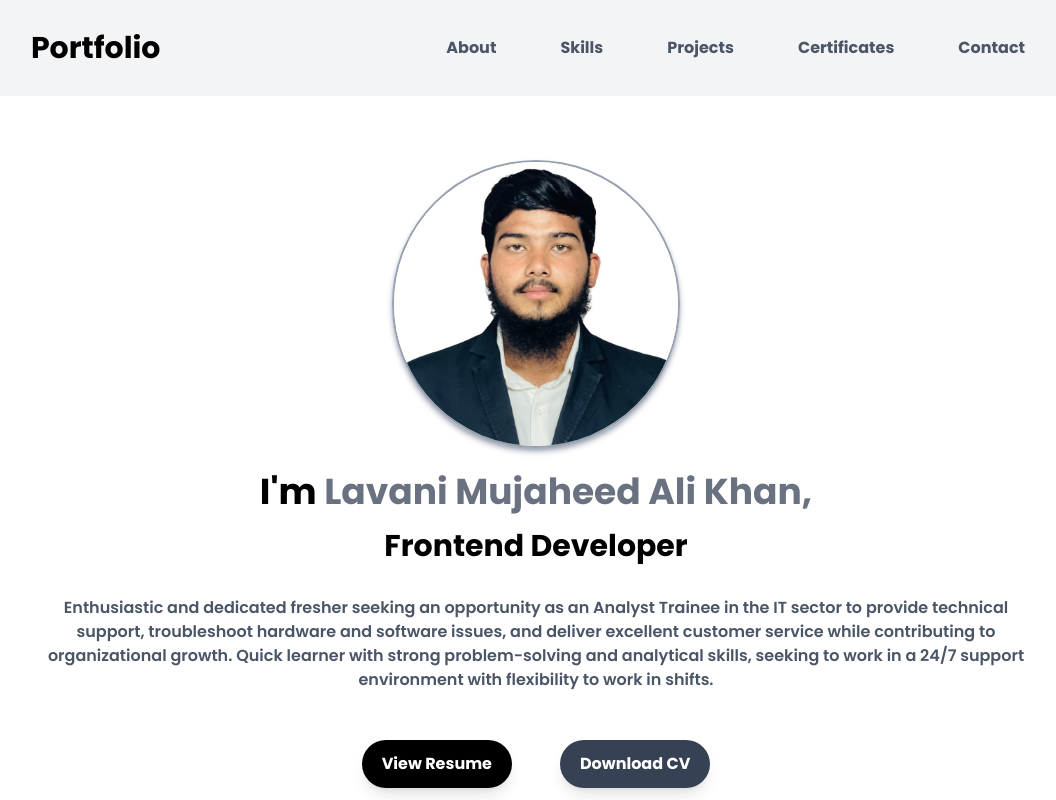
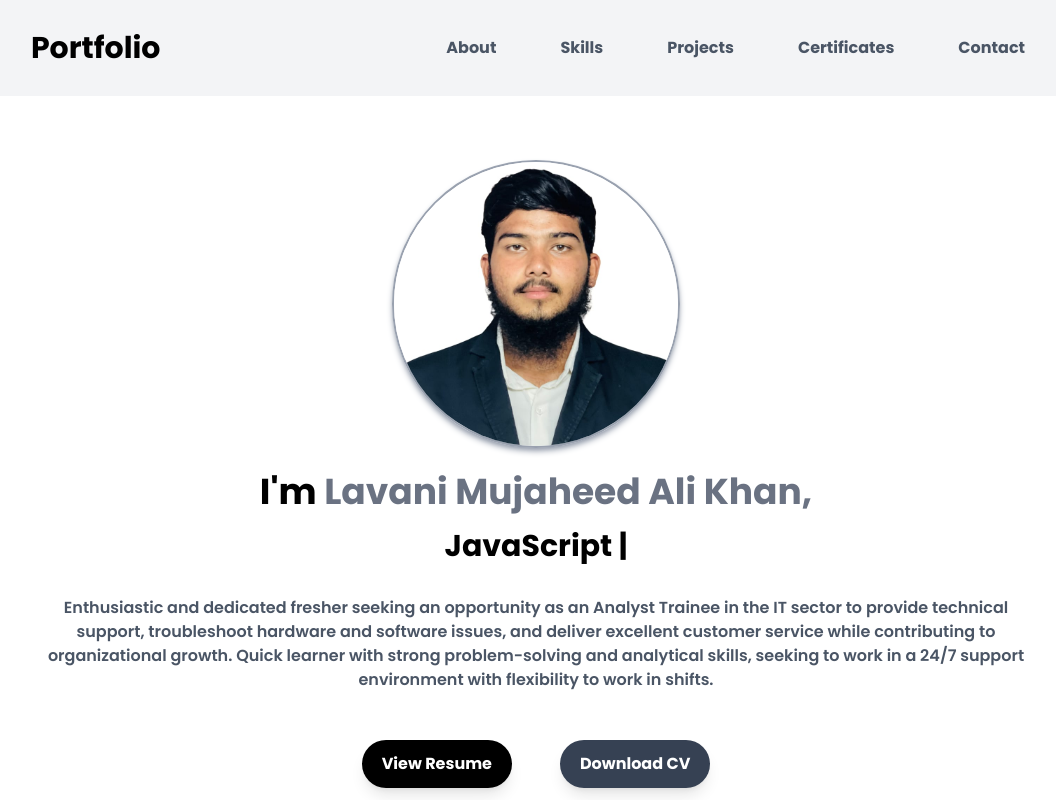
Before and after one commit to MujaheedAliKhan/Personal_Portfolio, a React (Vite) app: page / in a window 1280 px wide. Shown: the top 800 px of the page, without its empty margins (104-1160 px from the left). Built offline with nearby package versions, Linux system fonts and the light colour scheme.

Commit message:
Added some changes

```diff
--- a/package.json
+++ b/package.json
@@ -17,7 +17,8 @@
     "react-icons": "^5.5.0",
     "react-router": "^7.11.0",
     "react-router-dom": "^7.11.0",
-    "react-scroll": "^1.9.3"
+    "react-scroll": "^1.9.3",
+    "react-type-animation": "^3.2.0"
   },
   "devDependencies": {
     "@eslint/js": "^9.39.1",
--- a/src/components/Aboutme.jsx
+++ b/src/components/Aboutme.jsx
@@ -1,5 +1,6 @@
 import React, { useState } from 'react'
-import {motion} from 'framer-motion'
+import {motion} from 'framer-motion' //Transition
+import {TypeAnimation} from 'react-type-animation' //Text Animation
 const Aboutme = () => {
 
 
@@ -13,7 +14,19 @@ const Aboutme = () => {
           transition={{duration: 1}}
           className='mx-auto mb-6 h-72 w-72 object-cover border-gray-400 border-2 rounded-full shadow-gray-400 shadow-md ' src="/images/Mujaheed.jpeg" alt="Mujaheed.jpeg" />
           <h1 className='text-4xl mb-4 text-center font-bold text-gray-500 text-wrap'><span className='text-black'>I'm</span> Lavani Mujaheed Ali Khan, </h1>
-          <h2 className='text-3xl mb-4 font-bold'><span className='text-black'>Frontend Developer</span></h2>
+          <h2 className='text-3xl mb-4 font-bold'><span className='text-black'>
+            <TypeAnimation
+            sequence={[
+              "Frontend Developer", 2000,
+              "JavaScript Enthusiast", 2000,
+              "Responsive Web Designer", 2000,
+              "React Developer"
+            ]}
+            speed={10}
+            repeat={Infinity}>
+
+            </TypeAnimation>
+            </span></h2>
           <p className='max-w-5xl text-wrap p-4 text-md text-center sm:text-md font-semibold text-gray-600 '>Enthusiastic and dedicated fresher seeking an opportunity as an Analyst Trainee in the IT sector
               to provide technical support, troubleshoot hardware and software issues, and deliver excellent
               customer service while contributing to organizational growth. Quick learner with strong
@@ -26,12 +39,12 @@ const Aboutme = () => {
           initial={{opacity:0, x:-30}}
           animate={{opacity:1, x:0}}
           transition={{duration:0.8}}
-          href="../src/assets/images/LavaniMujaheedAliKhan_resume.pdf" className='border-none text-md font-bold bg-black text-white px-5 py-3 rounded-full transition duration-200 shadow-lg hover:bg-gray-700' target='_blank'>View Resume</motion.a>
+          href="../public/images/Mujaheed_Ali_KhanRes.pdf" className='border-none text-md font-bold bg-black text-white px-5 py-3 rounded-full transition duration-200 shadow-lg hover:bg-gray-700' target='_blank'>View Resume</motion.a>
           <motion.a
           initial={{opacity:0, x:30}}
           animate={{opacity:1, x:0}}
           transition={{duration:0.8}}
-          href="../src/assets/images/LavaniMujaheedAliKhan_resume.pdf" className='border-none text-md font-bold bg-gray-700 text-white px-5 py-3 rounded-full transition duration-150 shadow-lg  hover:bg-black' download={"LavaniMujaheedAliKhan_resume.pdf"}>Download CV</motion.a>
+          href="../public/images/Mujaheed_Ali_KhanRes.pdf" className='border-none text-md font-bold bg-gray-700 text-white px-5 py-3 rounded-full transition duration-150 shadow-lg  hover:bg-black' download={"LavaniMujaheedAliKhan_resume.pdf"}>Download CV</motion.a>
         </div>
 
       </div>
```
Also changed, not shown: 2 other files (tests, documents, lock files or other folders).
